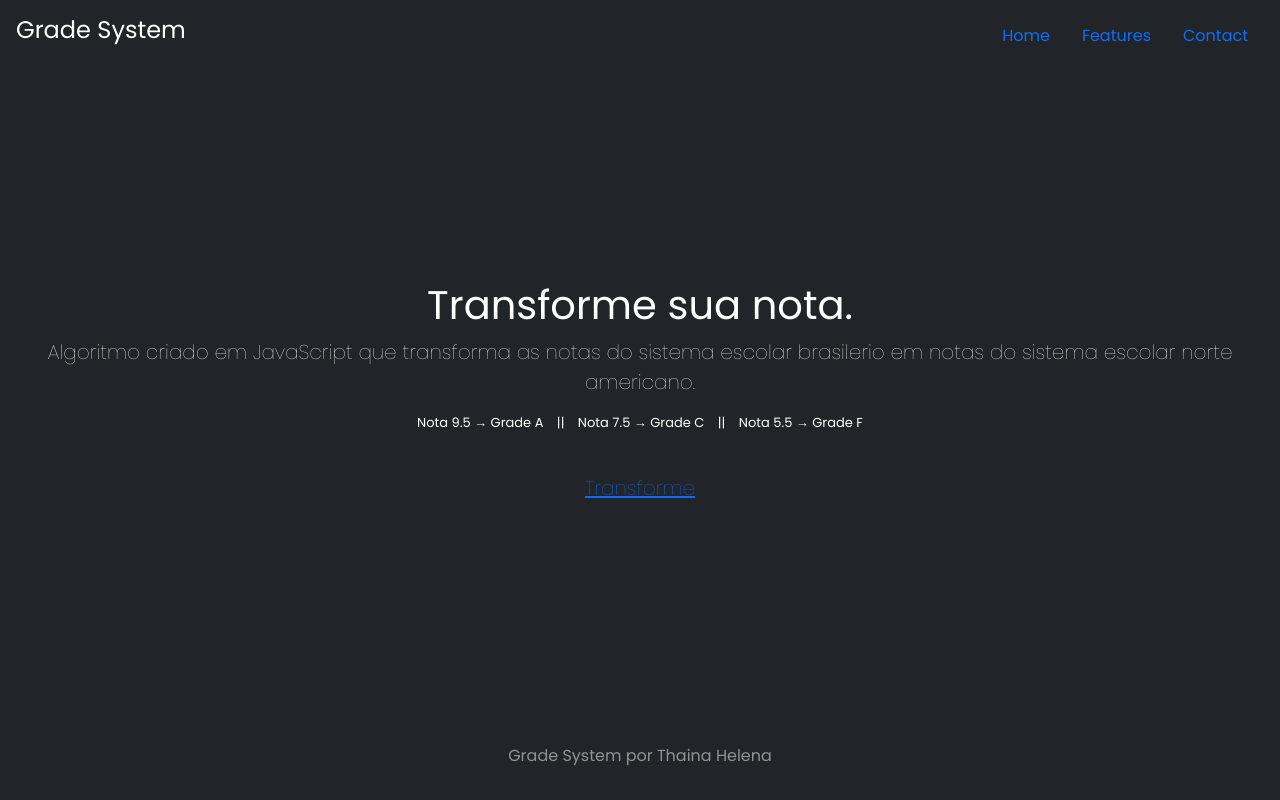
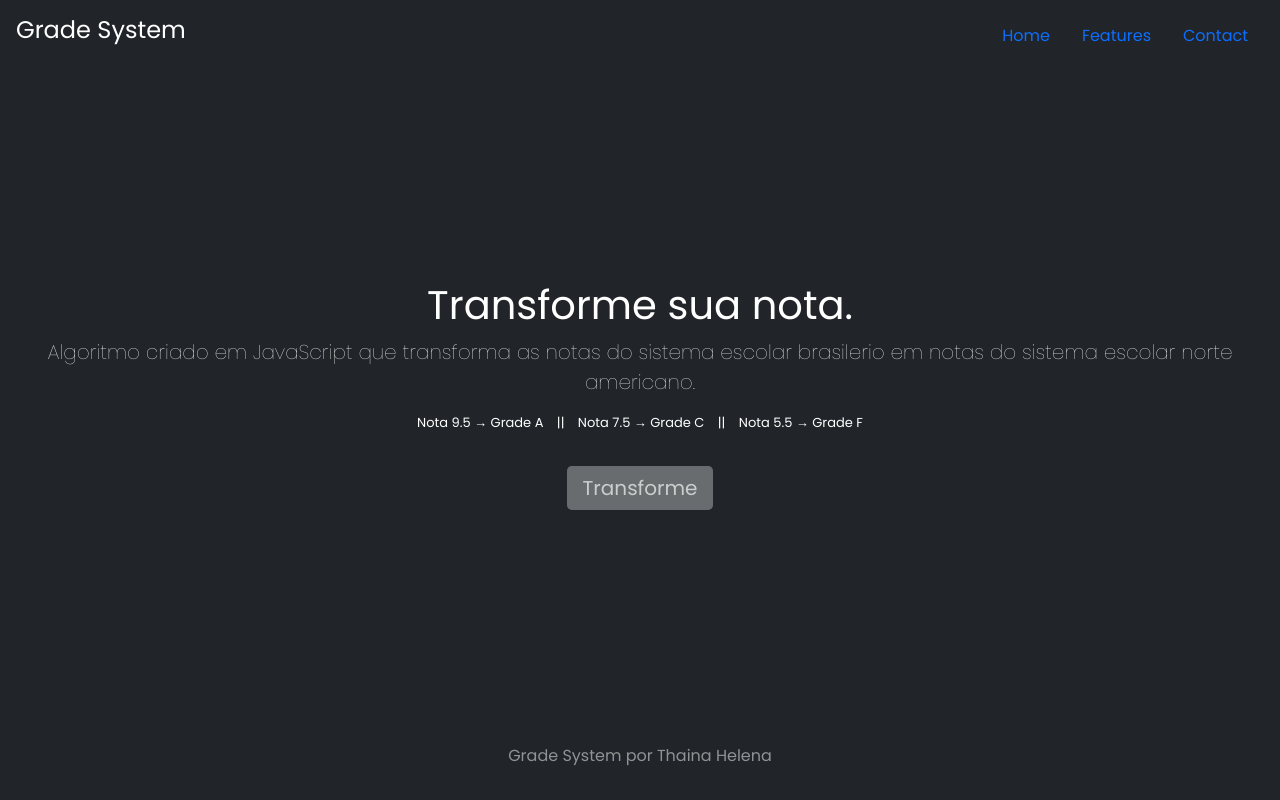
Before and after one commit to Thainahelena/gradeSystem, a plain HTML site: page index.html in a window 1280 px wide. Drawn offline with Linux system fonts and the light colour scheme.

Commit message:
Add Button Style

```diff
--- a/css/style.css
+++ b/css/style.css
@@ -6,3 +6,16 @@ body {
     font-size: small;
     font-weight: 400;
 }
+
+.btnn{
+    color: rgba(245, 245, 245, 0.705);
+    background-color: rgba(245, 245, 245, 0.336);
+    border: none;
+    text-decoration: none;
+    font-weight: 400;
+}
+
+.btnn:hover{
+    color: rgba(245, 245, 245, 0.445);
+    background-color: rgba(245, 245, 245, 0.164);
+}
```
